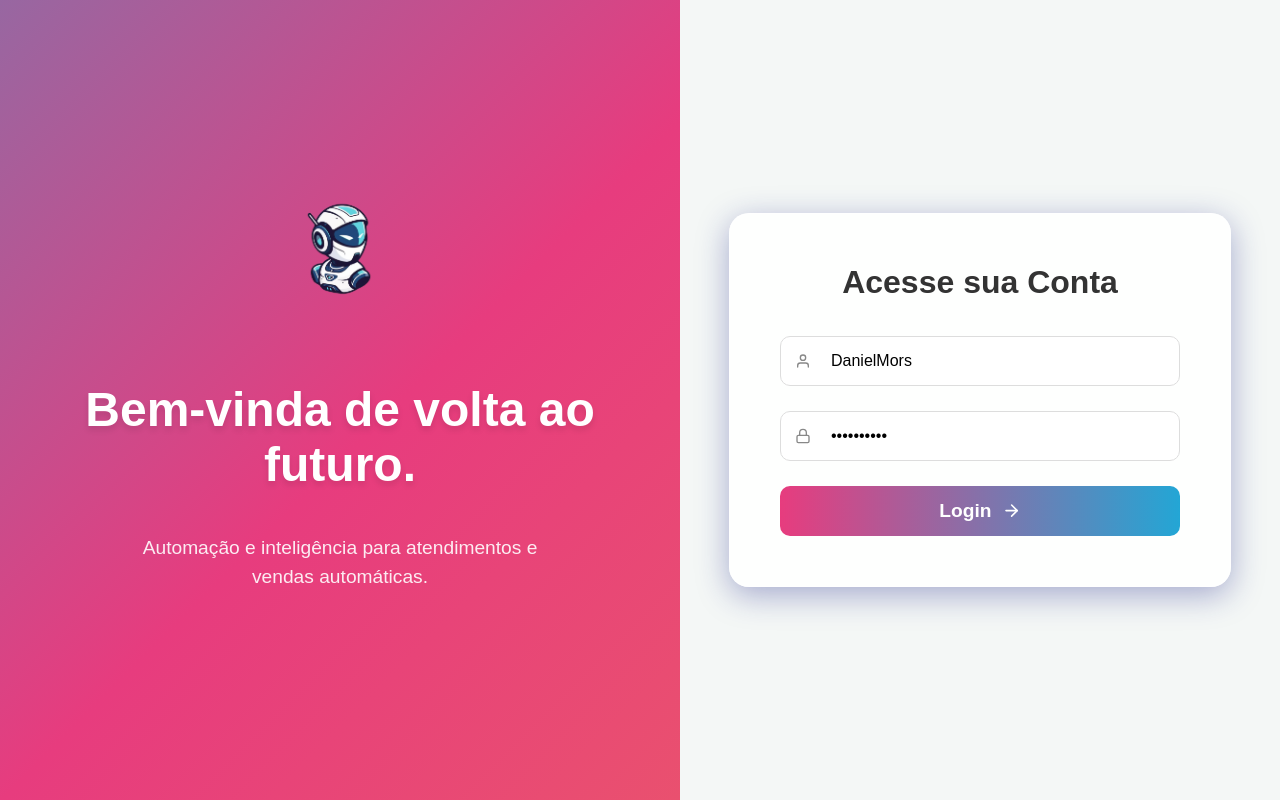
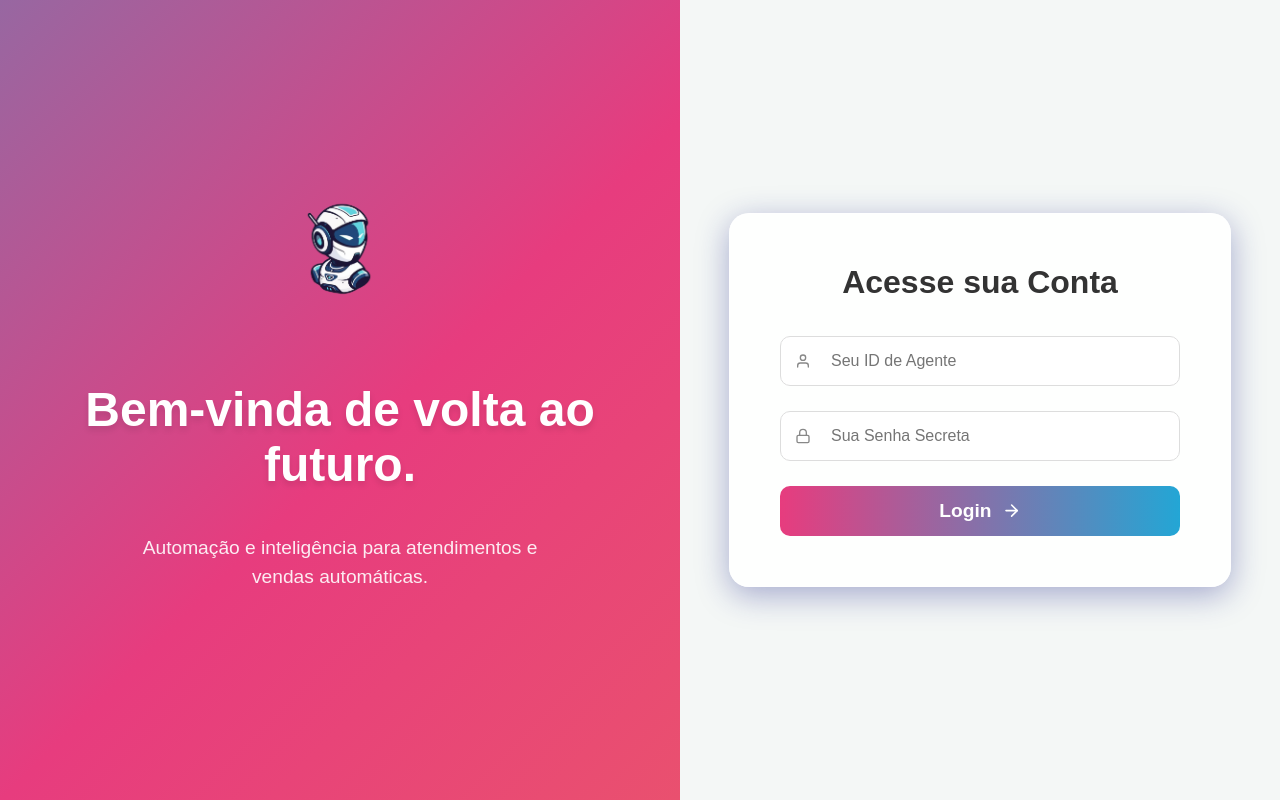
Before and after one commit to caiua0800/whitelabel-ia-frontend, a React (Create React App) app: page /login in a window 1280 px wide. Built offline with nearby package versions, Linux system fonts and the light colour scheme.

Commit message:
sem celular 2

```diff
--- a/src/Components/Login/Login.js
+++ b/src/Components/Login/Login.js
@@ -8,10 +8,10 @@ import toast from 'react-hot-toast';
 
 export default function Login() {
   const { login, credentials } = useContext(AuthContext);
-  const [id, setId] = useState("DanielMors");
-  const [password, setPassword] = useState("GoldenPass");
-  // const [id, setId] = useState("");
-  // const [password, setPassword] = useState("");
+  // const [id, setId] = useState("DanielMors");
+  // const [password, setPassword] = useState("GoldenPass");
+  const [id, setId] = useState("");
+  const [password, setPassword] = useState("");
   const navigate = useNavigate();
   const { loading, startLoading, stopLoading } = useContext(LoadingContext);
 
```
